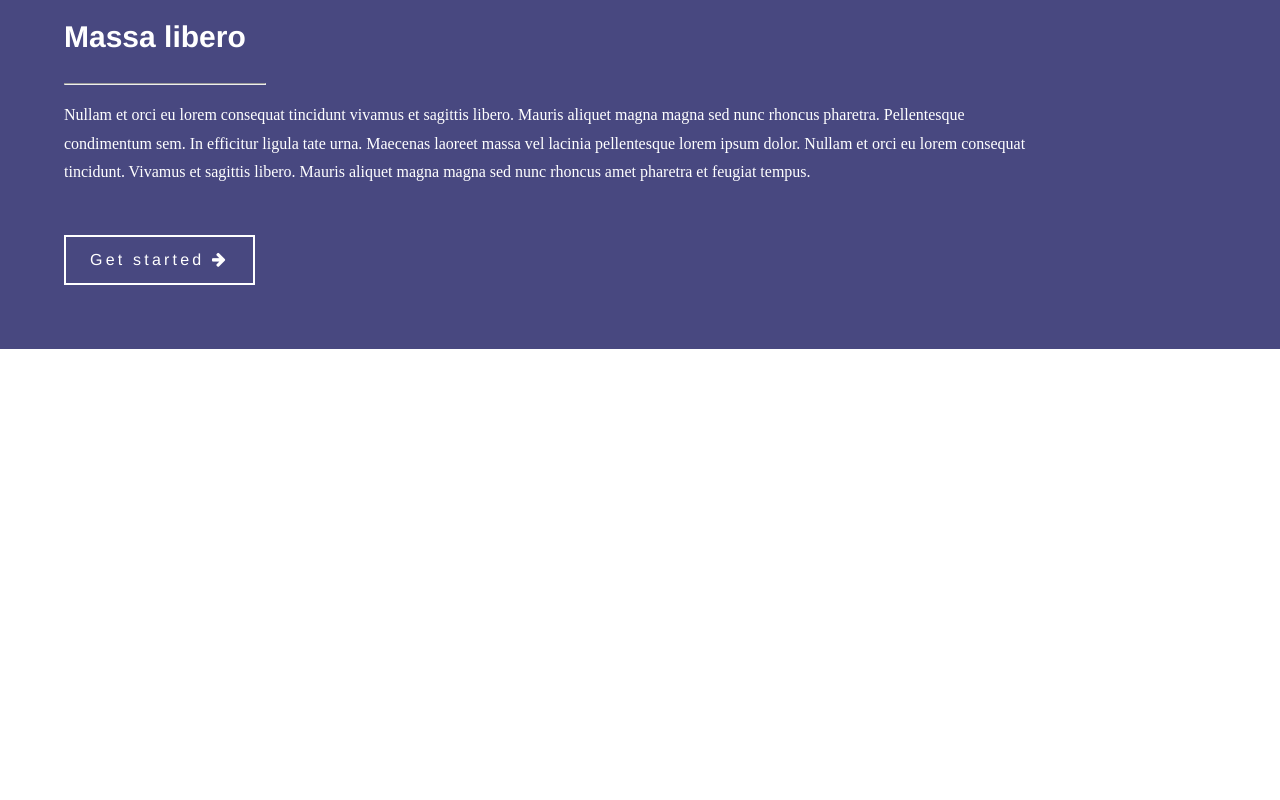
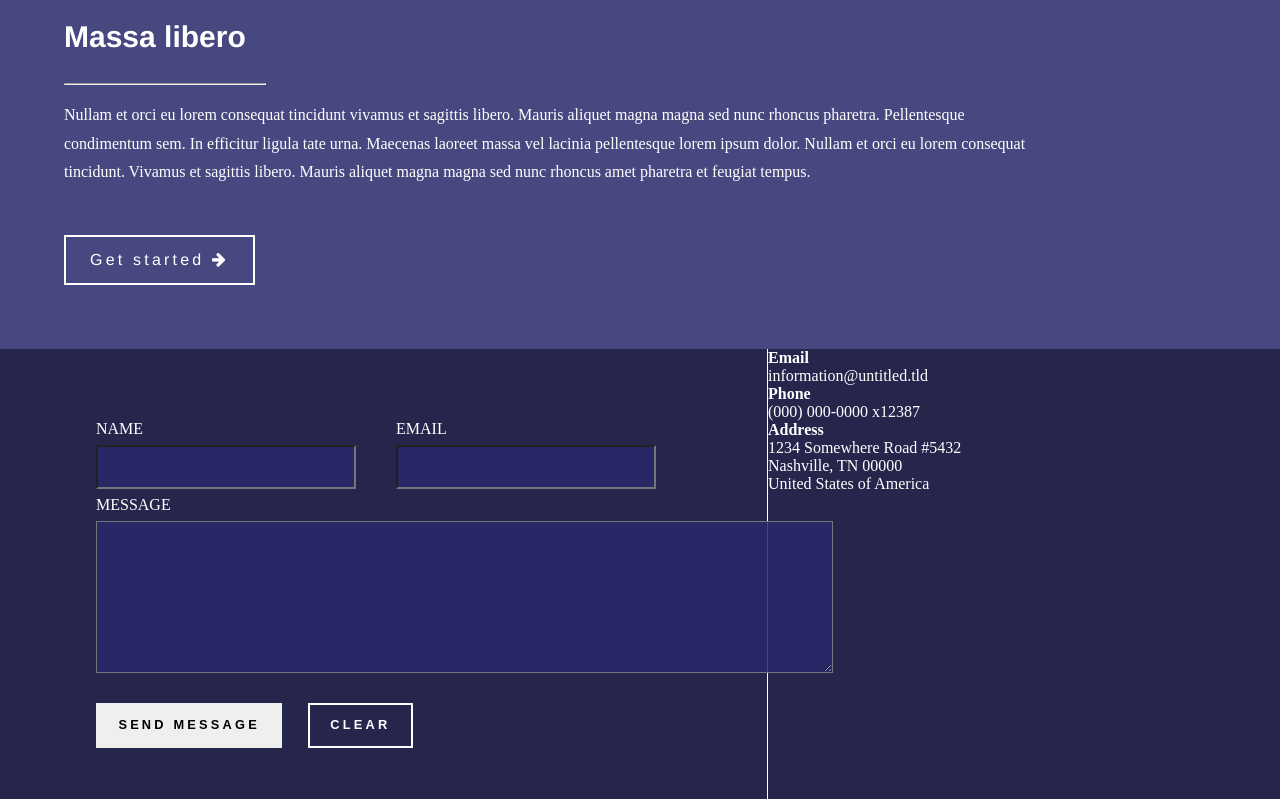
Before and after one commit to Flayxii/Forty, a plain HTML site: page index.html in a window 1280 px wide. Shown: the part 2154-2954 px from the top of the page. Before the commit the page ends 2503 px from the top, so only its background shows below. Drawn offline with Linux system fonts and the light colour scheme.

Commit message:
formulaire

```diff
--- a/index.html
+++ b/index.html
@@ -95,7 +95,49 @@
             </div>
         </section>
         <section id="cinquo">
+            <section id="formulaire">
+                <div id="top">
 
+                    <div>
+                        <p>NAME</p>
+                        <label for="name"></label>
+                        <input id="name" type="text">
+                    </div>
+                    <div>
+                        <p>EMAIL</p>
+                        <label for="email"></label>
+                        <input id="email" type="text">
+                    </div>
+                </div>
+                <div>
+                    <p>MESSAGE</p>
+                    <textarea name="message" id="message" cols="90" rows="10"></textarea>
+                </div>
+                <ul>
+                    <li><input id="Send" value="Send Message" type="submit"></li>
+                    <li><input id="clean" value="Clear" type="reset"></li>
+                </ul>
+            </section>
+            <section id="info">
+                <div>
+                    <h4>Email
+                    </h4>
+                    <p>information@untitled.tld</p>
+                </div>
+                <div>
+                    <h4>Phone
+                    </h4>
+                    <p>(000) 000-0000 x12387</p>
+                </div>
+                <div>
+                    <h4>Address
+                    </h4>
+                    <p>1234 Somewhere Road #5432 <br>
+                        Nashville, TN 00000 <br>
+                        United States of America</p>
+                </div>
+
+            </section>
         </section>
     </main>
     <footer>
--- a/style.css
+++ b/style.css
@@ -228,3 +228,68 @@ a{
     color: cyan;
     border-color: cyan;
 }
+#cinquo{
+
+    border-bottom: white 1px solid;
+    color: white;
+    background-color: #26264d;
+    display: grid;
+    grid-template-columns: 60% 40%;
+}
+#formulaire{
+    border-right: white 1px solid;
+    padding-left: 6em;
+    padding-top: 4em;
+
+}
+#top{
+    display: flex;
+}
+#top input{
+    background-color: #29296bda;
+    width: 20vw;
+    height: 3em;
+    color: white;
+    margin-right: 3em;
+}
+#formulaire p{
+    line-height: 2em;
+}
+textarea{
+    background-color: #29296bda;
+}
+#formulaire ul{
+    display: flex;
+    list-style: none;
+}
+#Send{
+    margin: 2em 0 4em 0;
+    border: 0;
+    border-radius: 0;
+    font-size: 0.8em;
+    font-weight: 600;
+    height: 3.5em;
+    letter-spacing: 0.25em;
+    line-height: 3.5em;
+    padding: 0 1.75em;
+    text-align: center;
+    text-decoration: none;
+    text-transform: uppercase;
+}
+#clean{
+    margin: 2em 0 4em 0;
+    margin-left: 2em;
+    box-shadow: inset 0 0 0 2px #ffffff;
+    border: white;
+    color: white;
+    background-color: #26264d;
+    font-size: 0.8em;
+    font-weight: 600;
+    height: 3.5em;
+    letter-spacing: 0.25em;
+    line-height: 3.5em;
+    padding: 0 1.75em;
+    text-align: center;
+    text-decoration: none;
+    text-transform: uppercase;
+}
```
